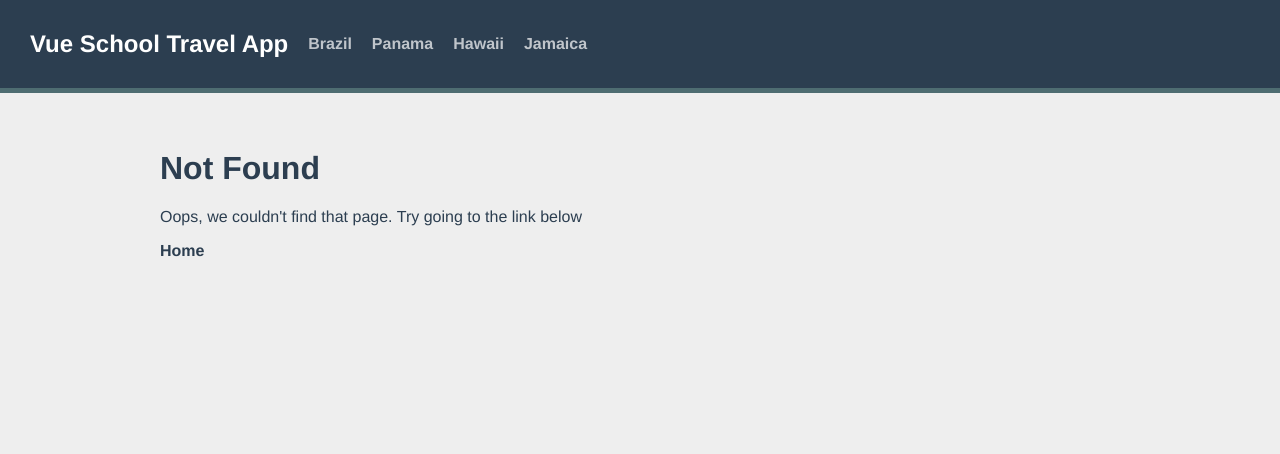
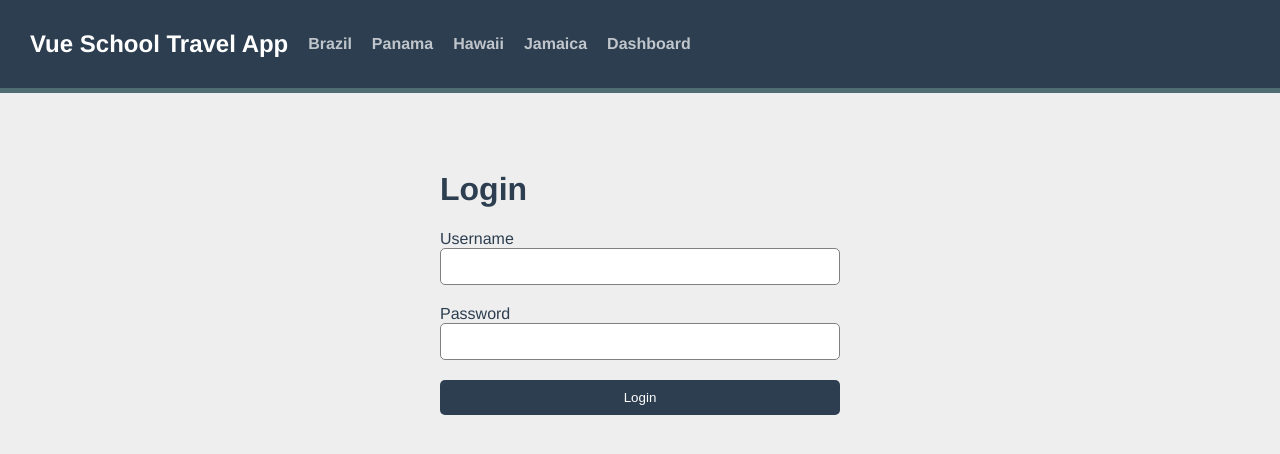
Before and after one commit to MS-D-rei/VueRouter4SampleApp, a Vue app: page /login in a window 1280 px wide. Before the commit this address had no page. Shown: the top 454 px of the page. Built offline with nearby package versions, Linux system fonts and the light colour scheme.

Commit message:
add login page and its route with global navigation guard

```diff
--- a/src/components/TheNavigation.vue
+++ b/src/components/TheNavigation.vue
@@ -4,21 +4,25 @@
     <router-link
       v-for="destination in destinations"
       :key="destination.id"
-      :to="{ name: 'destination.show', params: { id: destination.id, slug: destination.slug } }"
+      :to="{
+        name: 'destination.show',
+        params: { id: destination.id, slug: destination.slug },
+      }"
     >
       {{ destination.name }}
     </router-link>
+    <router-link :to="{ name: 'protected' }">Dashboard</router-link>
   </div>
 </template>
 
 <script setup>
-import sourceData from '@/data.json'
-const destinations = sourceData.destinations
+import sourceData from "@/data.json";
+const destinations = sourceData.destinations;
 </script>
 
 <style lang="css">
-  #nav .vue-school-link-active {
-    color: pink;
-    border-bottom: 2px solid pink;
-  }
+#nav .vue-school-link-active {
+  color: pink;
+  border-bottom: 2px solid pink;
+}
 </style>
--- a/src/router/index.js
+++ b/src/router/index.js
@@ -11,6 +11,19 @@ const routes = [
   // { path: '/hawaii', name: 'hawaii', component: () => import('@/views/HawaiiPage.vue') },
   // { path: '/jamaica', name: 'jamaica', component: () => import('@/views/JamaicaPage.vue') },
   // { path: '/panama', name: 'panama', component: () => import('@/views/PanamaPage.vue') },
+  {
+    path: "/protected",
+    name: "protected",
+    component: () => import("/src/views/ProtectedPage.vue"),
+    meta: {
+      requireAuth: true,
+    },
+  },
+  {
+    path: '/login',
+    name: 'login',
+    component: () => import('/src/views/LoginPage.vue')
+  },
   {
     path: "/destination/:id/:slug",
     name: "destination.show",
@@ -52,7 +65,8 @@ const router = createRouter({
   history: createWebHistory(),
   routes, // JavaScript object property shorthand
   linkActiveClass: "vue-school-link-active", // default -> router-link-active
-  scrollBehavior(...[, , savedPosition]) { // scrollBehavior(to, from savedPosition)
+  scrollBehavior(...[, , savedPosition]) {
+    // scrollBehavior(to, from savedPosition)
     return (
       savedPosition ||
       new Promise((resolve) => {
@@ -62,4 +76,14 @@ const router = createRouter({
   },
 });
 
+// Global navigation guard
+router.beforeEach((to, from) => {
+  if (to.meta.requireAuth) {
+    // need to login if not already logged in
+    if (to.meta.requireAuth && !window.user) {
+      return { name: 'login' }
+    }
+  }
+})
+
 export default router;
--- /dev/null
+++ b/src/views/LoginPage.vue
@@ -0,0 +1,27 @@
+<template>
+  <div class="login">
+    <form class="form" @submit.prevent="login">
+      <h1>Login</h1>
+      <label for="username">Username</label>
+      <input v-model="username" type="text" name="username" class="input">
+      <label for="password">Password</label>
+      <input v-model="password" type="text" name="password" class="input">
+      <button class="btn">Login</button>
+    </form>
+  </div>
+</template>
+
+<script setup>
+import { ref } from 'vue';
+import { useRouter } from 'vue-router';
+
+const username = ref('')
+const password = ref('')
+const router = useRouter()
+
+function login() {
+  // Auth user against API, but pretend it in this case
+  window.user = username
+  router.push({ name: 'protected' })
+}
+</script>
--- /dev/null
+++ b/src/views/ProtectedPage.vue
@@ -0,0 +1,21 @@
+<template>
+  <div>
+    <h1>Greeting, {{ username }}</h1>
+    <button @click="logout">Logout</button>
+  </div>
+</template>
+
+<script setup>
+import { ref } from "vue";
+import { useRouter } from "vue-router";
+
+const router = useRouter();
+
+const username = ref("");
+username.value = window.user;
+
+function logout() {
+  window.user = null;
+  router.push({ name: "Home" });
+}
+</script>
```
